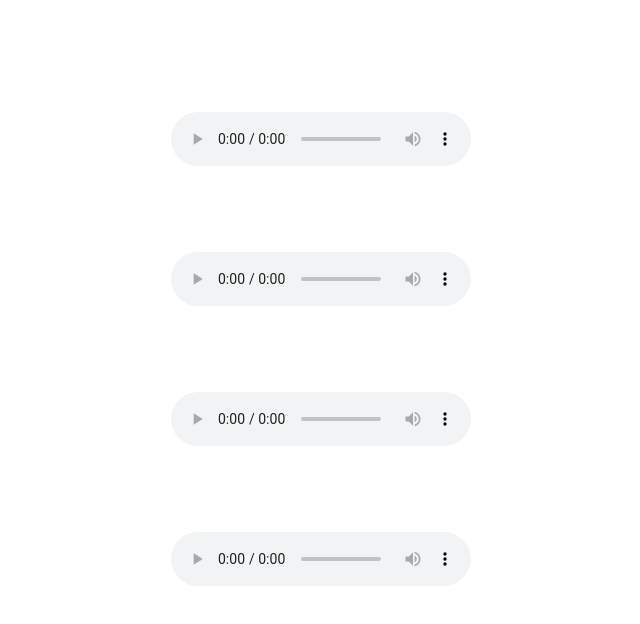
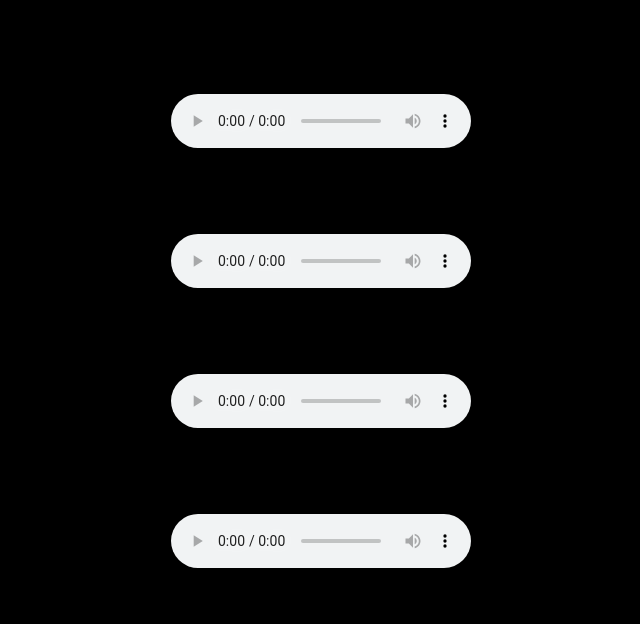
Before and after one commit to MULTI-GAMER-2/Musics, a plain HTML site: page index.html in a window 1280 px wide. Shown: the whole page, without its empty margins (319-959 px from the left). Drawn offline with Linux system fonts and the light colour scheme.

Commit message:
Update index.html

```diff
--- a/index.html
+++ b/index.html
@@ -3,7 +3,7 @@
 
 alert('Parabéns mãe')
 
-</script><center><br><p></p><br><br><p></p><br>
+</script><center><br><p></p><br><br><p></p>
 <audio controls loop>
 
 
@@ -30,5 +30,8 @@ alert('Parabéns mãe')
         </audio>
 </center>
 <style>
+body {
+background-color: #000;
 
+}
 </style>
```
